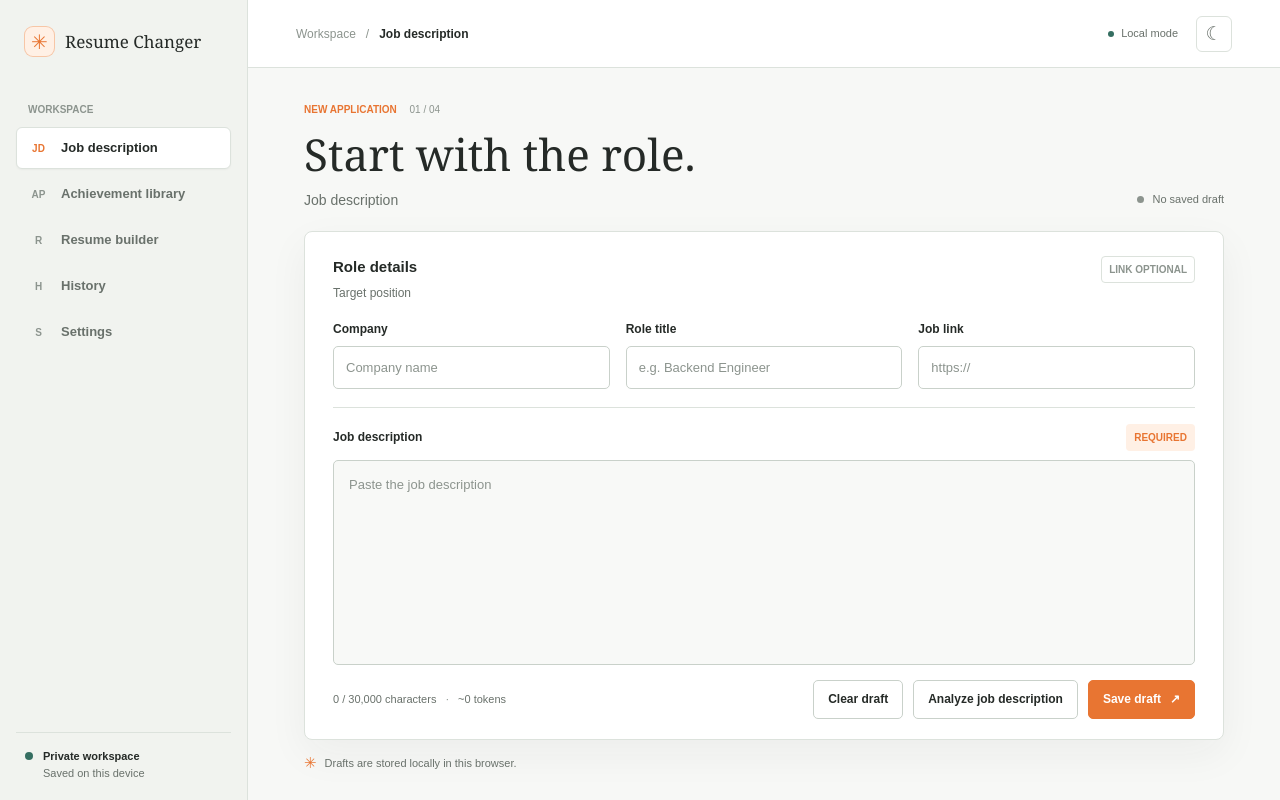
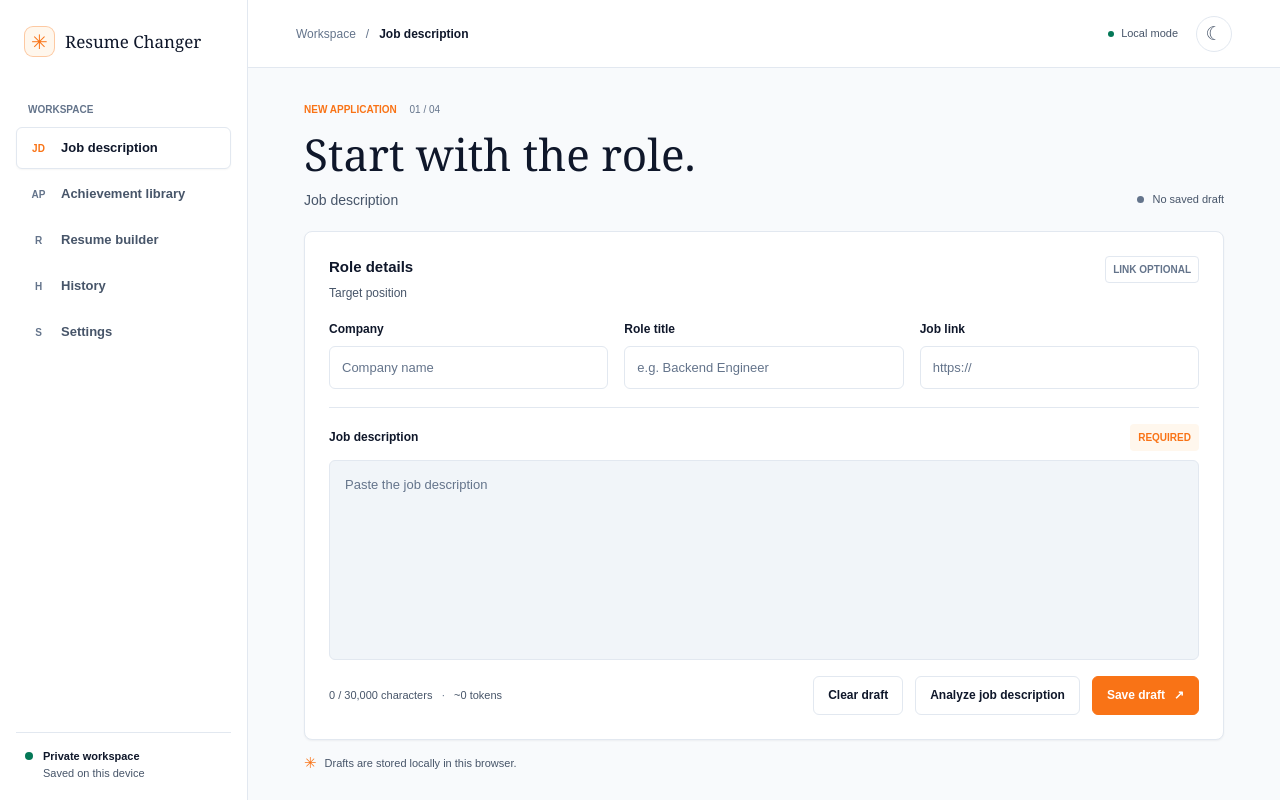
Before and after one commit to AyushGahtori/resume-changer, a Next.js app: page / in a window 1280 px wide. Built offline with nearby package versions, Linux system fonts and the light colour scheme.

Commit message:
fix(ui): align task 4 surfaces with shared tokens

```diff
--- a/src/app/globals.css
+++ b/src/app/globals.css
@@ -3,56 +3,144 @@
 
 :root {
   color-scheme: light;
-  --canvas: #f7f8f6;
-  --sidebar: #f1f3ef;
-  --surface: #ffffff;
-  --surface-soft: #f8f9f7;
-  --surface-hover: #e9ede8;
-  --ink: #252a27;
-  --muted: #69716b;
-  --quiet: #8c948e;
-  --line: #dce2dc;
-  --line-strong: #c9d1ca;
-  --accent: #e87532;
-  --accent-hover: #c95b22;
-  --accent-soft: #fff0e5;
-  --accent-contrast: #2d1a0e;
-  --imagination: #7846d7;
-  --imagination-hover: #6232bf;
-  --imagination-soft: #f1ebff;
-  --teal: #356e61;
-  --teal-soft: #e5f0eb;
-  --danger: #a43e32;
-  --danger-soft: #f9eae7;
-  --focus: #7846d7;
+  --color-canvas: #f8fafc;
+  --color-sidebar: #ffffff;
+  --color-surface: #ffffff;
+  --color-surface-alt: #f1f5f9;
+  --color-surface-hover: #e8eef5;
+  --color-text-primary: #0f172a;
+  --color-text-secondary: #475569;
+  --color-text-muted: #64748b;
+  --color-text-inverse: #ffffff;
+  --color-text-on-orange: #0f172a;
+  --color-text-on-orange-hover: #ffffff;
+  --color-border: #e2e8f0;
+  --color-border-strong: #cbd5e1;
+  --color-violet: #7c3aed;
+  --color-violet-light: #a78bfa;
+  --color-violet-subtle: #ede9fe;
+  --color-violet-strong: #6d28d9;
+  --color-orange: #f97316;
+  --color-orange-light: #fdba74;
+  --color-orange-subtle: #fff7ed;
+  --color-orange-strong: #c2410c;
+  --color-success: #10b981;
+  --color-success-strong: #047857;
+  --color-success-subtle: #ecfdf5;
+  --color-warning: #f59e0b;
+  --color-warning-strong: #92400e;
+  --color-warning-subtle: #fffbeb;
+  --color-error: #ef4444;
+  --color-error-strong: #b91c1c;
+  --color-error-subtle: #fef2f2;
+  --color-info: #3b82f6;
+  --color-info-strong: #1d4ed8;
+  --color-focus-ring: #7c3aed;
+
+  /* Compatibility aliases keep existing app and studio styles theme-aware. */
+  --canvas: var(--color-canvas);
+  --sidebar: var(--color-sidebar);
+  --surface: var(--color-surface);
+  --surface-soft: var(--color-surface-alt);
+  --surface-hover: var(--color-surface-hover);
+  --ink: var(--color-text-primary);
+  --muted: var(--color-text-secondary);
+  --quiet: var(--color-text-muted);
+  --line: var(--color-border);
+  --line-strong: var(--color-border-strong);
+  --accent: var(--color-orange);
+  --accent-hover: var(--color-orange-strong);
+  --accent-soft: var(--color-orange-subtle);
+  --accent-contrast: var(--color-text-on-orange);
+  --imagination: var(--color-violet);
+  --imagination-hover: var(--color-violet-strong);
+  --imagination-soft: var(--color-violet-subtle);
+  --teal: var(--color-success-strong);
+  --teal-soft: var(--color-success-subtle);
+  --danger: var(--color-error-strong);
+  --danger-soft: var(--color-error-subtle);
+  --focus: var(--color-focus-ring);
   --shadow: 0 14px 40px rgb(32 44 37 / 5%);
+  --space-4: 4px;
+  --space-8: 8px;
+  --space-12: 12px;
+  --space-16: 16px;
+  --space-24: 24px;
+  --space-32: 32px;
+  --space-48: 48px;
+  --space-64: 64px;
+  --radius-control: 6px;
+  --radius-card: 8px;
+  --radius-full: 999px;
+  --border-default: 1px solid var(--color-border);
+  --border-control: 1px solid var(--color-border);
+  --shadow-xs: 0 1px 2px color-mix(in srgb, var(--color-text-primary) 5%, transparent);
+  --shadow-sm: 0 2px 4px color-mix(in srgb, var(--color-text-primary) 8%, transparent);
+  --focus-ring: 0 0 0 3px var(--focus);
+  --focus-outline: 3px solid var(--focus);
 }
 
 :root[data-theme="dark"] {
   color-scheme: dark;
-  --canvas: #101014;
-  --sidebar: #121217;
-  --surface: #17171e;
-  --surface-soft: #1e1e27;
-  --surface-hover: #292933;
-  --ink: #f0f1ed;
-  --muted: #a5aeaa;
-  --quiet: #7f8985;
-  --line: #30303c;
-  --line-strong: #444453;
-  --accent: #fb923c;
-  --accent-hover: #fdba74;
-  --accent-soft: #382519;
-  --accent-contrast: #241306;
-  --imagination: #b69aff;
-  --imagination-hover: #cfbdff;
-  --imagination-soft: #281e3a;
-  --teal: #91cbb9;
-  --teal-soft: #1e302c;
-  --danger: #ff9b8c;
-  --danger-soft: #392321;
-  --focus: #c4b5fd;
+  --color-canvas: #171421;
+  --color-sidebar: #14111f;
+  --color-surface: #211d2e;
+  --color-surface-alt: #2a2538;
+  --color-surface-hover: #342f43;
+  --color-text-primary: #f8fafc;
+  --color-text-secondary: #b7b3c7;
+  --color-text-muted: #a49fb4;
+  --color-text-inverse: #ffffff;
+  --color-text-on-orange: #171421;
+  --color-text-on-orange-hover: #171421;
+  --color-border: #3a3548;
+  --color-border-strong: #514a61;
+  --color-violet: #7c3aed;
+  --color-violet-light: #a78bfa;
+  --color-violet-subtle: #322548;
+  --color-violet-strong: #a78bfa;
+  --color-orange: #f97316;
+  --color-orange-light: #fdba74;
+  --color-orange-subtle: #442719;
+  --color-orange-strong: #fdba74;
+  --color-success: #34d399;
+  --color-success-strong: #34d399;
+  --color-success-subtle: #18382f;
+  --color-warning: #fbbf24;
+  --color-warning-strong: #fbbf24;
+  --color-warning-subtle: #3b2f14;
+  --color-error: #f87171;
+  --color-error-strong: #f87171;
+  --color-error-subtle: #3b2228;
+  --color-info: #60a5fa;
+  --color-info-strong: #60a5fa;
+  --color-focus-ring: #a78bfa;
+
+  --canvas: var(--color-canvas);
+  --sidebar: var(--color-sidebar);
+  --surface: var(--color-surface);
+  --surface-soft: var(--color-surface-alt);
+  --surface-hover: var(--color-surface-hover);
+  --ink: var(--color-text-primary);
+  --muted: var(--color-text-secondary);
+  --quiet: var(--color-text-muted);
+  --line: var(--color-border);
+  --line-strong: var(--color-border-strong);
+  --accent: var(--color-orange);
+  --accent-hover: var(--color-orange-strong);
+  --accent-soft: var(--color-orange-subtle);
+  --accent-contrast: var(--color-text-on-orange);
+  --imagination: var(--color-violet);
+  --imagination-hover: var(--color-violet-strong);
+  --imagination-soft: var(--color-violet-subtle);
+  --teal: var(--color-success-strong);
+  --teal-soft: var(--color-success-subtle);
+  --danger: var(--color-error-strong);
+  --danger-soft: var(--color-error-subtle);
+  --focus: var(--color-focus-ring);
   --shadow: 0 16px 48px rgb(0 0 0 / 18%);
+  --shadow-xs: none;
+  --shadow-sm: none;
 }
 
 * {
@@ -294,8 +382,8 @@ a {
   width: 36px;
   height: 36px;
   place-items: center;
-  border: 1px solid var(--line);
-  border-radius: 6px;
+  border: var(--border-default);
+  border-radius: var(--radius-full);
   background: var(--surface);
   color: var(--muted);
   cursor: pointer;
@@ -392,19 +480,19 @@ h1 {
 }
 
 .jd-form {
-  padding: 30px 32px 24px;
-  border: 1px solid var(--line);
-  border-radius: 8px;
+  padding: var(--space-24);
+  border: var(--border-default);
+  border-radius: var(--radius-card);
   background: var(--surface);
-  box-shadow: var(--shadow);
+  box-shadow: var(--shadow-xs);
 }
 
 .form-topline {
   display: flex;
   align-items: flex-start;
   justify-content: space-between;
-  gap: 14px;
-  margin-bottom: 24px;
+  gap: var(--space-16);
+  margin-bottom: var(--space-24);
 }
 
 .form-topline h2 {
@@ -452,8 +540,8 @@ h1 {
   min-width: 0;
   height: 43px;
   padding: 0 12px;
-  border: 1px solid var(--line-strong);
-  border-radius: 5px;
+  border: var(--border-control);
+  border-radius: var(--radius-control);
   outline: none;
   background: var(--surface);
   color: var(--ink);
@@ -472,7 +560,7 @@ h1 {
 .field-group input:focus,
 .jd-form textarea:focus {
   border-color: var(--focus);
-  box-shadow: 0 0 0 3px color-mix(in srgb, var(--focus) 18%, transparent);
+  box-shadow: var(--focus-ring);
 }
 
 .field-group input[aria-invalid="true"],
@@ -489,7 +577,7 @@ h1 {
 
 .form-divider {
   height: 1px;
-  margin: 25px 0 21px;
+  margin: var(--space-24) 0 var(--space-16);
   background: var(--line);
 }
 
@@ -513,8 +601,8 @@ h1 {
   min-height: 260px;
   padding: 14px 15px;
   resize: vertical;
-  border: 1px solid var(--line-strong);
-  border-radius: 5px;
+  border: var(--border-control);
+  border-radius: var(--radius-control);
   outline: none;
   background: var(--surface-soft);
   color: var(--ink);
@@ -529,8 +617,8 @@ h1 {
   display: flex;
   align-items: center;
   justify-content: space-between;
-  gap: 16px;
-  margin-top: 15px;
+  gap: var(--space-16);
+  margin-top: var(--space-16);
 }
 
 .input-metrics {
@@ -554,7 +642,7 @@ h1 {
 .form-actions {
   display: flex;
   align-items: center;
-  gap: 10px;
+  gap: var(--space-12);
 }
 
 .form-actions button:disabled {
@@ -581,8 +669,8 @@ h1 {
   justify-content: center;
   gap: 9px;
   padding: 0 14px;
-  border: 1px solid var(--line-strong);
-  border-radius: 5px;
+  border: var(--border-control);
+  border-radius: var(--radius-control);
   background: var(--surface);
   color: var(--ink);
   cursor: pointer;
@@ -616,25 +704,26 @@ h1 {
 
 button:focus-visible,
 a:focus-visible {
-  outline: 3px solid color-mix(in srgb, var(--focus) 55%, transparent);
+  outline: var(--focus-outline);
   outline-offset: 2px;
 }
 
 .workspace-note {
   display: flex;
   align-items: center;
-  gap: 8px;
-  margin-top: 19px;
+  gap: var(--space-8);
+  margin-top: var(--space-16);
   color: var(--muted);
   font-size: 11px;
 }
 
 .jd-analysis {
-  margin-top: 18px;
-  padding: 22px 24px;
-  border: 1px solid var(--line);
-  border-radius: 8px;
+  margin-top: var(--space-16);
+  padding: var(--space-24);
+  border: var(--border-default);
+  border-radius: var(--radius-card);
   background: var(--surface);
+  box-shadow: var(--shadow-xs);
 }
 
 .jd-analysis > p {
@@ -685,9 +774,9 @@ a:focus-visible {
 .analysis-role {
   display: grid;
   grid-template-columns: repeat(2, minmax(0, 1fr));
-  gap: 14px;
-  margin-top: 18px;
-  padding: 14px 0;
+  gap: var(--space-16);
+  margin-top: var(--space-16);
+  padding: var(--space-16) 0;
   border-top: 1px solid var(--line);
   border-bottom: 1px solid var(--line);
 }
@@ -712,8 +801,8 @@ a:focus-visible {
 .analysis-grid {
   display: grid;
   grid-template-columns: repeat(2, minmax(0, 1fr));
-  gap: 18px 28px;
-  margin-top: 18px;
+  gap: var(--space-16) var(--space-24);
+  margin-top: var(--space-16);
 }
 
 .analysis-section {
@@ -1646,7 +1735,7 @@ a:focus-visible {
     min-height: 0;
     flex: 1;
     flex-direction: column;
-    padding: 24px 28px 20px;
+    padding: var(--space-24);
   }
 
   .jd-workspace-frame .form-topline {
@@ -1680,6 +1769,11 @@ a:focus-visible {
   .page-content {
     padding-right: 38px;
     padding-left: 38px;
+  }
+
+  .jd-workspace-frame .jd-form,
+  .jd-workspace-frame .jd-analysis {
+    padding: var(--space-16);
   }
 
   .metadata-fields {
@@ -1768,7 +1862,7 @@ a:focus-visible {
   }
 
   .jd-form {
-    padding: 22px 19px 18px;
+    padding: var(--space-16);
   }
 
   .metadata-fields {
@@ -1803,7 +1897,7 @@ a:focus-visible {
   }
 
   .jd-analysis {
-    padding: 18px;
+    padding: var(--space-16);
   }
 
   .analysis-grid {
@@ -2948,3 +3042,10 @@ a:focus-visible {
     transition-duration: 0.01ms !important;
   }
 }
+
+@media (max-width: 380px) {
+  .jd-workspace-frame .jd-form,
+  .jd-workspace-frame .jd-analysis {
+    padding: var(--space-12);
+  }
+}
```
